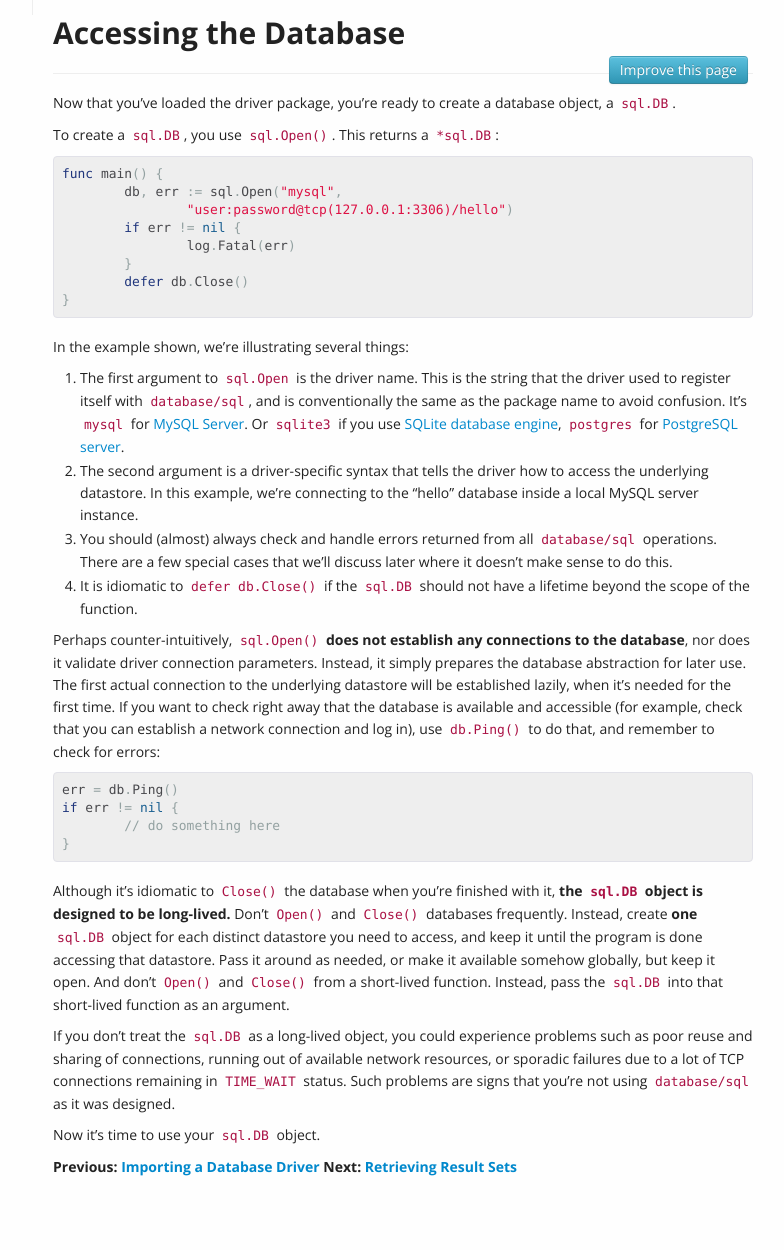
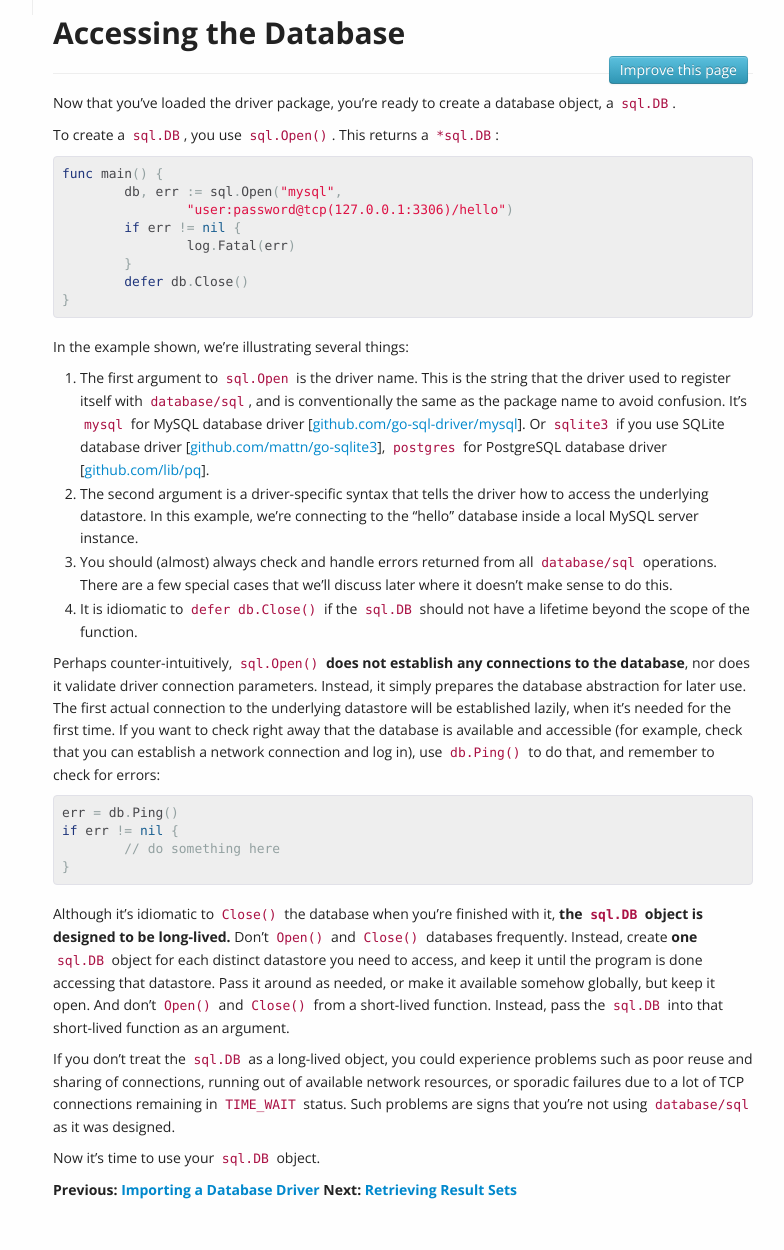
Before and after one commit to VividCortex/go-database-sql-tutorial, a Jekyll site: the page built from accessing.md, in a window 1280 px wide. Shown: the whole page, without its empty margins (357-1141 px from the left). Built offline with Jekyll 4.4.1, drawn with Linux system fonts in a browser that asks for light colours; before the commit the page ends 1227 px from its top, so only the background shows below that.

Commit message:
Update the link and wording

```diff
--- a/accessing.md
+++ b/accessing.md
@@ -21,7 +21,7 @@ func main() {
 
 In the example shown, we're illustrating several things:
 
-1. The first argument to `sql.Open` is the driver name. This is the string that the driver used to register itself with `database/sql`, and is conventionally the same as the package name to avoid confusion. It's `mysql` for [MySQL Server](github.com/go-sql-driver/mysql). Or `sqlite3` if you use [SQLite database engine](https://github.com/mattn/go-sqlite3), `postgres` for [PostgreSQL server](https://github.com/lib/pq).
+1. The first argument to `sql.Open` is the driver name. This is the string that the driver used to register itself with `database/sql`, and is conventionally the same as the package name to avoid confusion. It's `mysql` for MySQL database driver \[[github.com/go-sql-driver/mysql](https://github.com/go-sql-driver/mysql)\]. Or `sqlite3` if you use SQLite database driver \[[github.com/mattn/go-sqlite3](https://github.com/mattn/go-sqlite3)\], `postgres` for PostgreSQL database driver \[[github.com/lib/pq](https://github.com/lib/pq)\].
 2. The second argument is a driver-specific syntax that tells the driver how to access the underlying datastore. In this example, we're connecting to the "hello" database inside a local MySQL server instance.
 3. You should (almost) always check and handle errors returned from all `database/sql` operations.  There are a few special cases that we'll discuss later where it doesn't make sense to do this.
 4. It is idiomatic to `defer db.Close()` if the `sql.DB` should not have a lifetime beyond the scope of the function.
```
